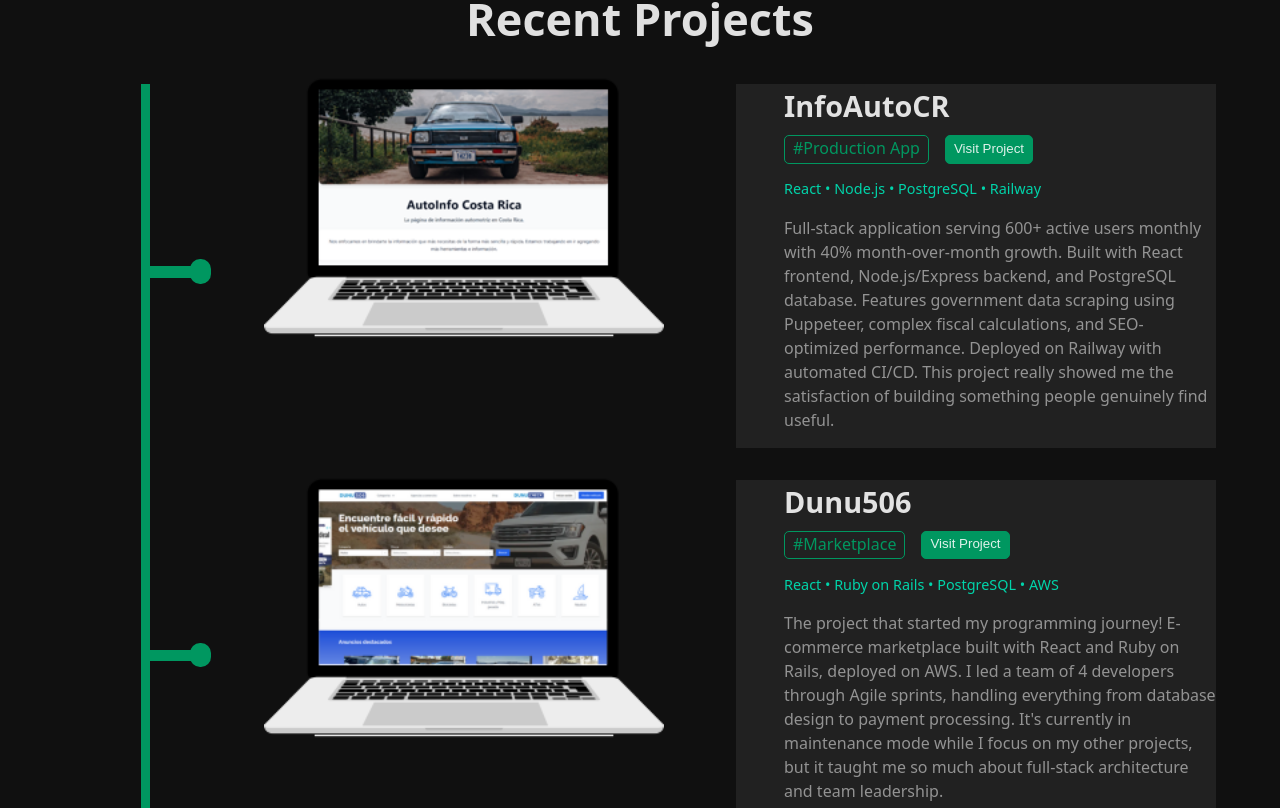
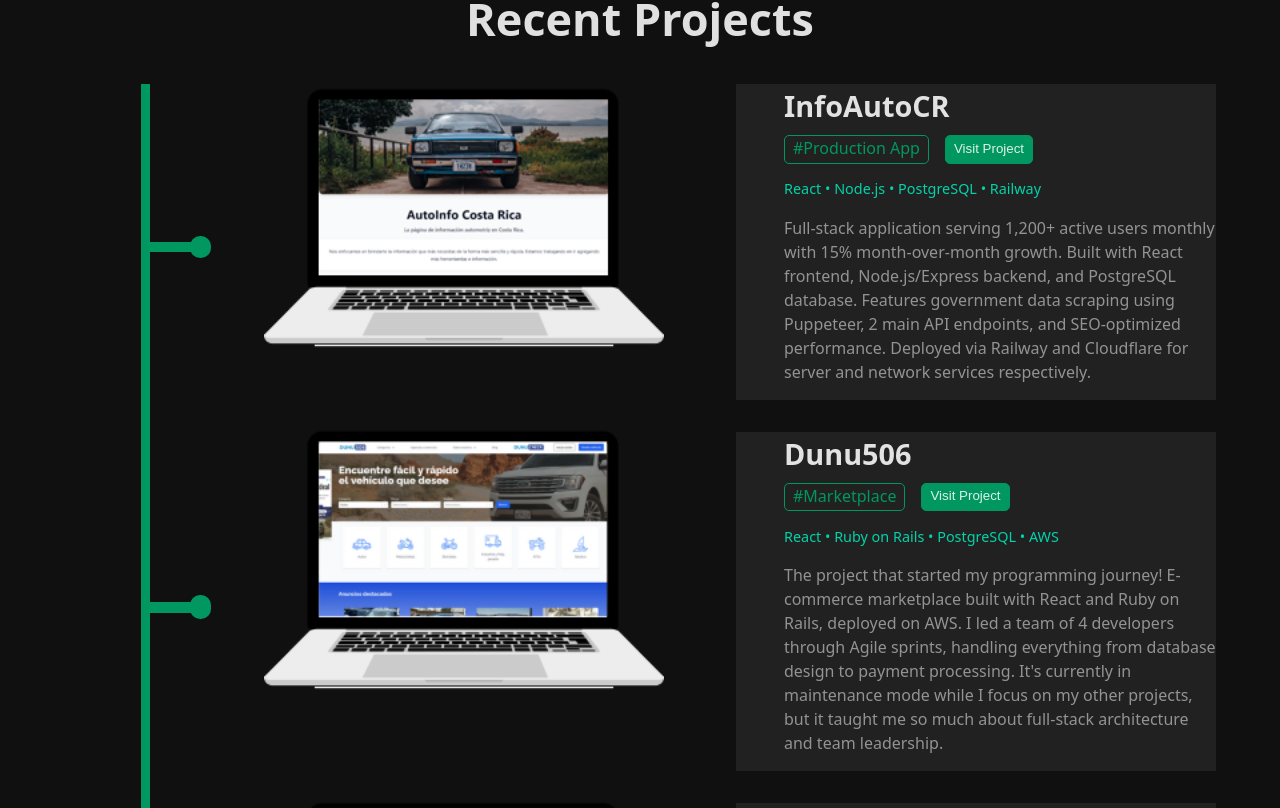
Before and after one commit to Mablizza/CVLanding, a React (Vite) app: page / in a window 1280 px wide. Shown: the part 1708-2516 px from the top of the page. Built offline with nearby package versions, Linux system fonts and the light colour scheme.

Commit message:
Update Projects.jsx
updated text on InfoAutoCR

```diff
--- a/src/components/Projects.jsx
+++ b/src/components/Projects.jsx
@@ -8,7 +8,7 @@
             title: "InfoAutoCR",
             tag: "#Production App",
             icon: InfoAutoCRLT,
-            description: "Full-stack application serving 600+ active users monthly with 40% month-over-month growth. Built with React frontend, Node.js/Express backend, and PostgreSQL database. Features government data scraping using Puppeteer, complex fiscal calculations, and SEO-optimized performance. Deployed on Railway with automated CI/CD. This project really showed me the satisfaction of building something people genuinely find useful.",
+            description: "Full-stack application serving 1,200+ active users monthly with 15% month-over-month growth. Built with React frontend, Node.js/Express backend, and PostgreSQL database. Features government data scraping using Puppeteer, 2 main API endpoints, and SEO-optimized performance. Deployed via Railway and Cloudflare for server and network services respectively.",
             url: "https://autoinfocr.com/",
             tech: "React • Node.js • PostgreSQL • Railway"
         },
```
